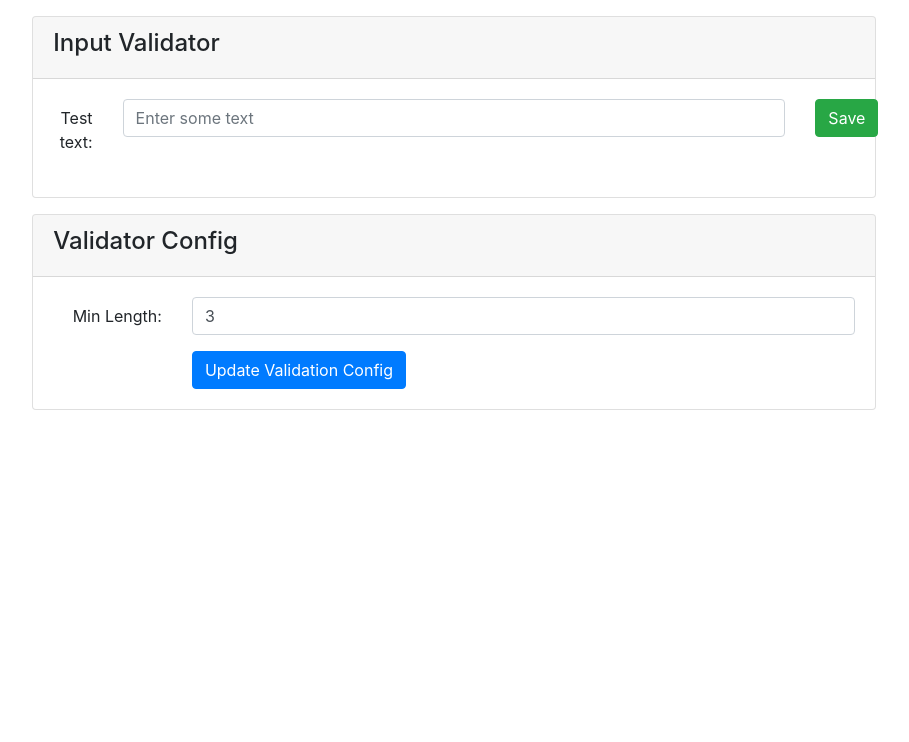
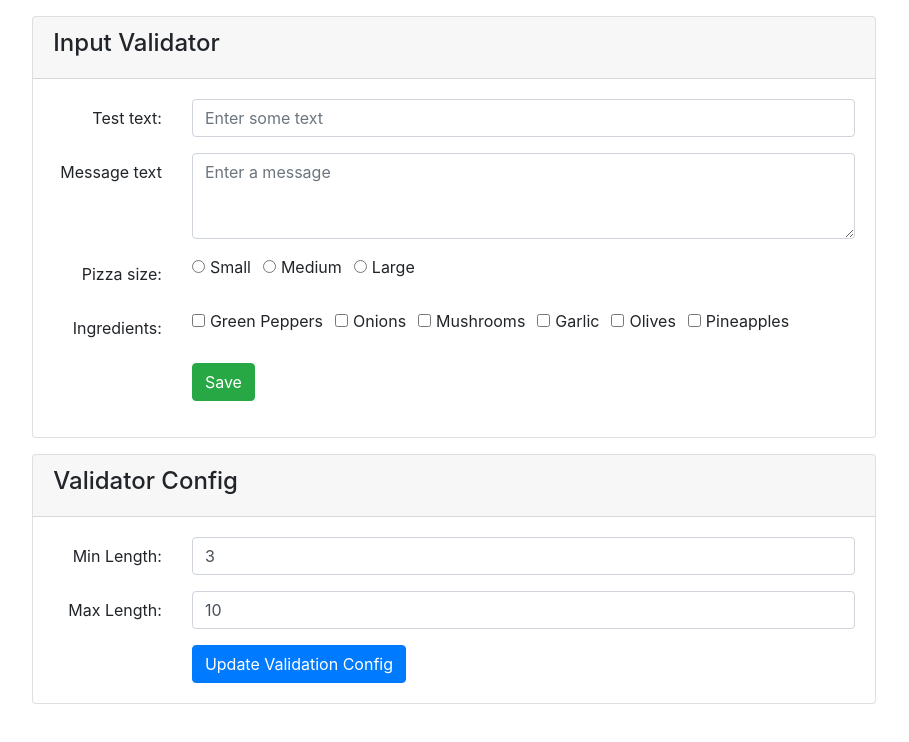
Before and after one commit to Polymath-Labs/react-validated, a React (Create React App) app: page / in a window 1280 px wide. Shown: the top 742 px of the page, without its empty margins (186-1095 px from the left). Built offline with nearby package versions, Linux system fonts and the light colour scheme.

Commit message:
update test form to include other validation types

```diff
--- a/src/index.lib.js
+++ b/src/index.lib.js
@@ -56,7 +56,7 @@ export class ValidatedInput extends React.Component {
         return (
             <div className="validated">
                 {React.Children.map(this.props.children, (child) => {
-                    if (child.type == 'input' || child.type == 'textarea') {
+                    if (child.type === 'input' || child.type === 'textarea') {
                         return React.cloneElement(child, {
                             onChange: (...args) => {
                                 if (child.props.onChange) {
@@ -118,15 +118,7 @@ export class ValidatedCheckboxGroup extends React.Component {
     constructor(props) {
         super(props);
 
-        let inputs = 0;
         let fieldName;
-
-        React.Children.forEach(this.props.children, (child) => {
-            if(child.type === 'input') {
-                inputs++;
-                fieldName = child.props.name;
-            }
-        });
 
         const CHECKBOX_VALIDATION_RULES = {};
         CHECKBOX_VALIDATION_RULES[RequiredCheckboxValidator.name] = RequiredCheckboxValidator;
@@ -161,7 +153,7 @@ export class ValidatedCheckboxGroup extends React.Component {
         return (
             <div className="validated">
                 {React.Children.map(this.props.children, (child) => {
-                    if (child.type == 'input') {
+                    if (child.type === 'input') {
                         return React.cloneElement(child, {
                             onChange: (...args) => {
                                 if (child.props.onChange) {
@@ -232,14 +224,7 @@ export class ValidatedRadioGroup extends React.Component {
     constructor(props) {
         super(props);
 
-        let inputs = 0;
         let fieldName;
-        React.Children.forEach(this.props.children, (child) => {
-            if (child.type === 'input') {
-                inputs++;
-                fieldName = child.props.name;
-            }
-        });
 
         const REQUIRED_VALIDATION_RULE = {};
         REQUIRED_VALIDATION_RULE[RequiredRadioValidator.name] = RequiredRadioValidator;
@@ -272,7 +257,7 @@ export class ValidatedRadioGroup extends React.Component {
         return (
             <div className="validated">
                 {React.Children.map(this.props.children, (child) => {
-                    if (child.type == 'input') {
+                    if (child.type === 'input' && child.props.type === 'radio') {
                         return React.cloneElement(child, {
                             onChange: (...args) => {
                                 if (child.props.onChange) {
@@ -283,9 +268,27 @@ export class ValidatedRadioGroup extends React.Component {
                             onBlur: $this._onChangeOrBlur.bind($this),
                             ref: '_input'
                         })
+                    } else {
+                        // TODO: refactor to recursion
+                        if(typeof child.props.children !== 'undefined' && child.props.children.length > 0) {
+                            child.props.children.map(nestedChildElement => {
+                                if(nestedChildElement.type === 'input' && nestedChildElement.props.type === 'radio') {
+                                    return React.cloneElement(nestedChildElement, {
+                                        onChange: (...args) => {
+                                            if (nestedChildElement.props.onChange) {
+                                                nestedChildElement.props.onChange.apply(child, args);
+                                            }
+                                            $this._onChangeOrBlur(...args);
+                                        },
+                                        onBlur: $this._onChangeOrBlur.bind($this),
+                                        ref: '_input'
+                                    })
+                                }
+                                return nestedChildElement;
+                            })
+                        }
+                        return child;
                     }
-
-                    return child;
                 })}
                 <div className="validation-message">{this.state.validation.message}</div>
             </div>
--- a/src/test-portal/App.js
+++ b/src/test-portal/App.js
@@ -1,6 +1,9 @@
 import React, { Component } from 'react'
 
-import { ValidatedInput, ValidatedForm } from '../index.lib';
+import { ValidatedInput,
+  ValidatedRadioGroup,
+  ValidatedCheckboxGroup,
+  ValidatedForm } from '../index.lib';
 import 'bootstrap/dist/css/bootstrap.css'
 
 export default class App extends Component {
@@ -11,13 +14,18 @@ export default class App extends Component {
     this.config = this.buildConfig();
     this.state = {
       text: '',
-      minLength: this.config.minLength
+      message: '',
+      size: '',
+      ingredients: [],
+      minLength: this.config.minLength,
+      maxLength: this.config.maxLength
     }
   }
 
   buildConfig = () => {
     const config = {
-      minLength: 3
+      minLength: 3,
+      maxLength: 10
     }
     const args = window.location.search.split('&') || [];
     for (let index = 0; index < args.length; index++) {
@@ -26,6 +34,10 @@ export default class App extends Component {
         case 'minLength':
         case '?minLength':
           config.minLength = parseInt(keyValue[1], 10);
+          break;
+        case 'maxLength':
+        case '?maxLength':
+          config.maxLength = parseInt(keyValue[1], 10);
           break;
         default:
         // nothing to do
@@ -46,7 +58,6 @@ export default class App extends Component {
     });
   }
 
-  componen
 
   render() {
 
@@ -60,15 +71,163 @@ export default class App extends Component {
             <div className="card-body">
               <ValidatedForm className="form-horizontal" onSubmit={this.onSave}>
                 <div className="form-group row">
-                  <label htmlFor="name" className="col-1 text-right col-form-label">Test text:</label>
+                  <label htmlFor="name" className="col-2 text-right col-form-label">Test text:</label>
                   <div className="col-10">
-                    <ValidatedInput required min-length={{ params: this.config.minLength }}>
+                    <ValidatedInput required min-length={{ params: this.config.minLength }} max-length={{ params: this.config.maxLength }}>
                       <input type="text" className="form-control" id="testText" placeholder="Enter some text"
                         name="text" onChange={this.onChange} value={this.state.name}
                       />
                     </ValidatedInput>
                   </div>
-                  <div className="col-1">
+                </div>
+                <div className="form-group row">
+                  <label htmlFor="message" className="col-2 text-right col-form-label">
+                    Message text
+                  </label>
+                  <div className="col-10">
+                    <ValidatedInput required min-length={{ params: this.config.minLength }} max-length={{ params: this.config.maxLength }}>
+                      <textarea
+                        id="message"
+                        name="message"
+                        className="form-control"
+                        placeholder="Enter a message"
+                        rows={3}
+                        value={this.state.name}
+                        onChange={this.onChange}
+                      />
+                    </ValidatedInput>
+                  </div>
+                </div>
+                <div className="form-group row">
+                  <label htmlFor="inlineRadioOptions" className="col-2 text-right col-form-label">Pizza size:</label>
+                  <div className="col-10">
+                    <ValidatedRadioGroup required>
+                      <div className="form-check form-check-inline">
+                        <input
+                          name="size"
+                          id="size1"
+                          type="radio"
+                          value="small"
+                          className="form-check-input"
+                          checked={this.state.size === 'small'}
+                          onChange={this.onChange}
+                        />
+                        <label className="form-check-label" htmlFor="size1">
+                          Small
+                        </label>
+                      </div>
+                      <div className="form-check form-check-inline">
+                        <input
+                          id="size2"
+                          name="size"
+                          type="radio"
+                          value="medium"
+                          className="form-check-input"
+                          checked={this.state.size === 'medium'}
+                          onChange={this.onChange}
+                        />
+                        <label className="form-check-label" htmlFor="size2">
+                          Medium
+                        </label>
+                      </div>
+                      <div className="form-check form-check-inline">
+                        <input
+                          id="size3"
+                          name="size"
+                          type="radio"
+                          value="large"
+                          className="form-check-input"
+                          checked={this.state.size === 'large'}
+                          onChange={this.onChange}
+                        />
+                        <label className="form-check-label" htmlFor="size3">
+                          Large
+                        </label>
+                      </div>
+                    </ValidatedRadioGroup>
+                  </div>
+                </div>
+                <div className="form-group row">
+                  <label htmlFor="inlineRadioOptions" className="col-2 text-right col-form-label">Ingredients:</label>
+                  <div className="col-10">
+                    <ValidatedCheckboxGroup>
+                      <div className="form-check form-check-inline">
+                        <input
+                          id="ingredient1"
+                          type="checkbox"
+                          name="ingredients"
+                          className="form-check-input"
+                          defaultValue="peppers"
+                        />
+                        <label className="form-check-label" htmlFor="ingredient1">
+                          Green Peppers
+                        </label>
+                      </div>
+                      <div className="form-check form-check-inline">
+                        <input
+                          id="ingredient2"
+                          type="checkbox"
+                          name="ingredients"
+                          className="form-check-input"
+                          defaultValue="onions"
+                        />
+                        <label className="form-check-label" htmlFor="ingredient2">
+                          Onions
+                        </label>
+                      </div>
+                      <div className="form-check form-check-inline">
+                        <input
+                          id="ingredient3"
+                          type="checkbox"
+                          name="ingredients"
+                          className="form-check-input"
+                          defaultValue="mushrooms"
+                        />
+                        <label className="form-check-label" htmlFor="ingredient3">
+                          Mushrooms
+                        </label>
+                      </div>
+                      <div className="form-check form-check-inline">
+                        <input
+                          id="ingredient4"
+                          type="checkbox"
+                          name="ingredients"
+                          className="form-check-input"
+                          defaultValue="garlic"
+                        />
+                        <label className="form-check-label" htmlFor="ingredient4">
+                          Garlic
+                        </label>
+                      </div>
+                      <div className="form-check form-check-inline">
+                        <input
+                          type="checkbox"
+                          id="ingredient5"
+                          name="ingredients"
+                          className="form-check-input"
+                          defaultValue="olives"
+                        />
+                        <label className="form-check-label" htmlFor="ingredient5">
+                          Olives
+                        </label>
+                      </div>
+                      <div className="form-check form-check-inline">
+                        <input
+                          id="ingredient6"
+                          type="checkbox"
+                          name="ingredients"
+                          className="form-check-input"
+                          defaultValue="pineapples"
+                        />
+                        <label className="form-check-label" htmlFor="ingredient6">
+                          Pineapples
+                        </label>
+                      </div>
+                    </ValidatedCheckboxGroup>
+                  </div>
+                </div>
+                <div className="form-group row">
+                  <div className="col-10 offset-2">
                     <button type="submit" className="btn btn-success">Save</button>
                   </div>
                 </div>
@@ -90,6 +249,14 @@ export default class App extends Component {
                     />
                   </div>
                 </div>
+                <div className="form-group row">
+                  <label htmlFor="maxLength" className="col-2 text-right col-form-label">Max Length:</label>
+                  <div className="col-10">
+                    <input type="number" className="form-control" id="maxLength" placeholder="Enter a max length"
+                      name="maxLength" onChange={this.onChange} value={this.state.maxLength}
+                    />
+                  </div>
+                </div>
                 <div className="row">
                   <div className="col-10 offset-2">
                     <button type="submit" className="btn btn-primary">Update Validation Config</button>
```
